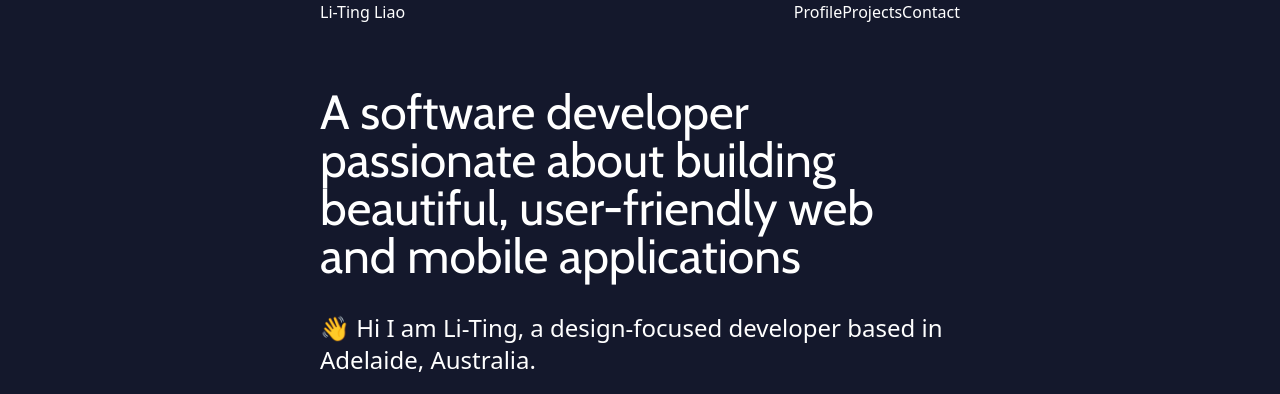
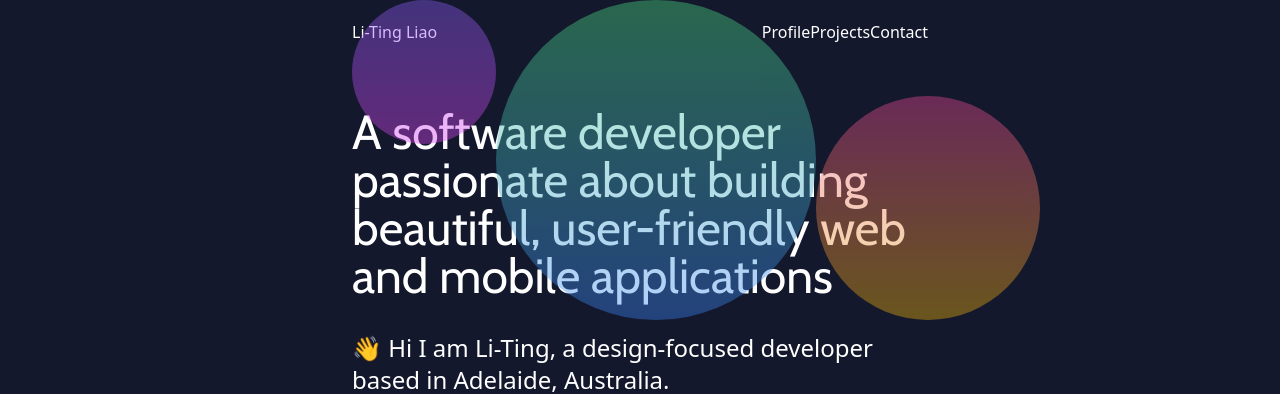
Before and after one commit to ting11222001/litingtiff.dev, a Next.js app in the folder portfolio/: page / in a window 1280 px wide. Shown: the top 394 px of the page. Built offline with nearby package versions, Linux system fonts and the light colour scheme.

Commit message:
fix: 🐛 add circles and redo the layout

```diff
--- a/portfolio/components/Footer.tsx
+++ b/portfolio/components/Footer.tsx
@@ -4,7 +4,7 @@ type Props = {}
 
 function Footer({ }: Props) {
   return (
-    <div className="flex mx-auto max-w-screen-sm justify-between">
+    <div className="flex mx-auto max-w-xl justify-between pt-5">
       <div>Footer</div>
     </div>
   )
--- a/portfolio/components/Header.tsx
+++ b/portfolio/components/Header.tsx
@@ -5,7 +5,7 @@ type Props = {}
 
 const Header = (props: Props) => {
   return (
-    <div className="flex mx-auto max-w-screen-sm justify-between">
+    <div className="flex mx-auto max-w-xl justify-between pt-5">
       <div>
         Li-Ting Liao
       </div>
--- a/portfolio/pages/index.tsx
+++ b/portfolio/pages/index.tsx
@@ -5,11 +5,17 @@ import Link from 'next/link';
 
 export default function Home() {
   return (
-    <div className="bg-[#14182c] h-screen text-white">
+    <div className="bg-[#14182c] w-screen h-screen text-white pl-8 pr-8">
       <Header />
 
-      <div className="flex justify-center mb-8">
-        <div className="flex flex-col max-w-screen-sm">
+      <div className="flex mx-auto max-w-xl">
+        <div className="flex items-center absolute opacity-40 top-0">
+          <div className="self-start relative top-0 left-0 w-36 h-36 rounded-full bg-gradient-to-b from-violet-500 to-fuchsia-500 z-40"></div>
+          <div className="relative top-0 left-0 w-80 h-80 rounded-full bg-gradient-to-b from-green-400 to-blue-500 z-30"></div>
+          <div className="self-end relative top-0 left-0 w-56 h-56 rounded-full bg-gradient-to-b from-pink-500 to-yellow-500 z-20"></div>
+        </div>
+
+        <div className="flex flex-col justify-content">
           <div className="py-8">
             <h1 className="font-display text-5xl py-8">A software developer passionate about building beautiful, user-friendly web and mobile applications</h1>
             <p className="text-2xl">
@@ -25,7 +31,7 @@ export default function Home() {
           </div>
           <ProjectCard image={"/metaverse.png"} title={"Metaverse"} description={"A metaverse-themed landing page with animation effect and responsive design."} />
           <ProjectCard image={"/succulent.png"} title={"The Succulent's World"} description={"An eCommerce shop for the Succulent's lovers."} />
-          <ProjectCard image={"/vercel.svg"} title={"Uber-Clone"} description={"Build Uber app front-end mobile with key features from scratch."} />
+          <ProjectCard image={"/metaverse.png"} title={"Uber-Clone"} description={"Build Uber app front-end mobile with key features from scratch."} />
           <p className="text-xl pt-5">
             <Link href="/">View Projects →</Link>
           </p>
```
